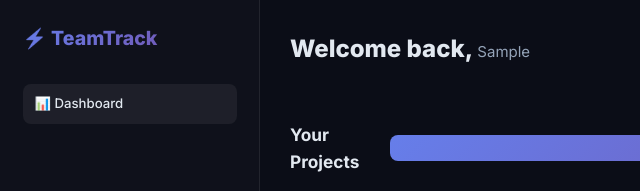
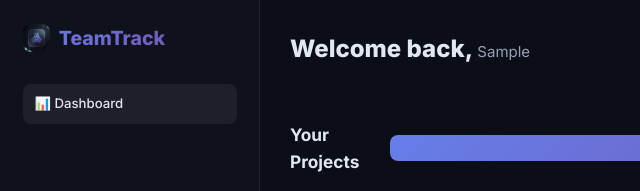
Before and after one commit to meh2023/TeamTrack, a website: page public/dashboard.html in a window 1280 px wide. Shown: the top 191 px of the page, 0-640 px from the left. Drawn offline with Linux system fonts and the light colour scheme; no server answers; sample sign-in values are in the browser's storage.

Commit message:
feat: add modern app icon logo

```diff
--- a/public/css/styles.css
+++ b/public/css/styles.css
@@ -65,14 +65,26 @@ input, select, textarea { font-family: inherit; }
   box-shadow: var(--shadow);
 }
 
-.auth-card .logo {
-  font-size: 1.6rem;
+.auth-card .logo, .sidebar .logo {
+  display: flex;
+  align-items: center;
+  gap: 0.6rem;
   font-weight: 800;
-  text-align: center;
-  margin-bottom: .3rem;
   background: var(--grad);
   -webkit-background-clip: text;
   -webkit-text-fill-color: transparent;
+}
+
+.auth-card .logo {
+  font-size: 1.6rem;
+  justify-content: center;
+  margin-bottom: .3rem;
+}
+
+.logo img {
+  height: 1.4em;
+  width: auto;
+  border-radius: 8px;
 }
 
 .auth-card .subtitle {
@@ -208,10 +220,6 @@ input, select, textarea { font-family: inherit; }
 
 .sidebar .logo {
   font-size: 1.3rem;
-  font-weight: 800;
-  background: var(--grad);
-  -webkit-background-clip: text;
-  -webkit-text-fill-color: transparent;
   margin-bottom: 2rem;
 }
 
--- a/public/dashboard.html
+++ b/public/dashboard.html
@@ -10,7 +10,7 @@
   <div class="app-layout">
     <!-- Sidebar -->
     <aside class="sidebar" id="sidebar">
-      <div class="logo">⚡ TeamTrack</div>
+      <div class="logo"><img src="/img/logo.png" alt="TeamTrack Logo">TeamTrack</div>
       <nav class="sidebar-nav">
         <a href="/dashboard.html" class="active" id="nav-dashboard">📊 Dashboard</a>
       </nav>
```
Also changed, not shown: public/index.html (+1 -1 lines), public/project.html (+1 -1 lines), public/img/logo.png (added).
